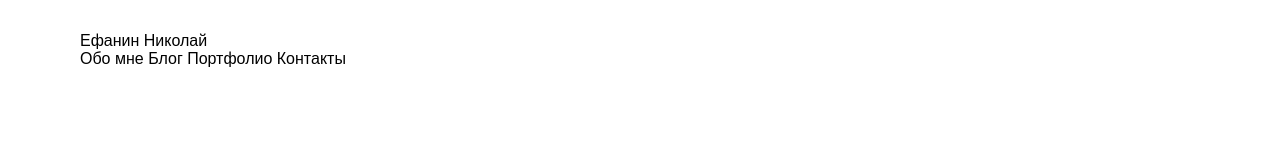
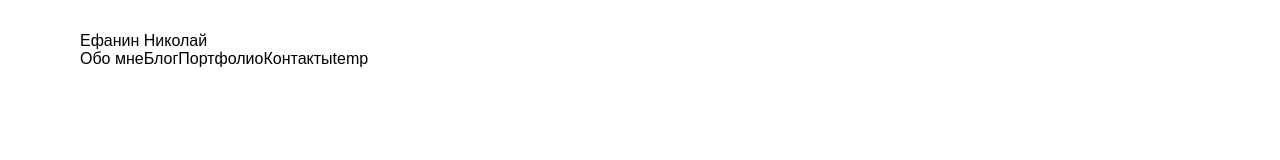
Before and after one commit to efanin04/svelte-test, a SvelteKit app: page / in a window 1280 px wide. Shown: the top 160 px of the page. Built offline with nearby package versions, Linux system fonts and the light colour scheme.

Commit message:
add pages

```diff
--- a/src/routes/+layout.svelte
+++ b/src/routes/+layout.svelte
@@ -2,10 +2,9 @@
     <div class="nav-container">
         <a href="/" class="nav-logo" title="Back to Homepage">Ефанин Николай</a>
         <div class="nav-links">
-            <a href="/about" class="link">Обо мне</a>
-            <a href="/blog" class="link">Блог</a>
-            <a href="projects" class="link">Портфолио</a>
-            <a href="/contact" class="link">Контакты</a>
+           {#each nav as link}
+           <a href={link.href} class="link">{link.title}</a>
+           {/each}
         </div>
     </div>
 </nav>
@@ -15,6 +14,30 @@
     <slot></slot>
 </div>
 
+<script>
+    const nav = [
+        {
+            title: 'Обо мне',
+            href: '/about'
+        },
+        {
+            title: 'Блог',
+            href: '/blog'
+        },
+        {
+            title: 'Портфолио',
+            href: '/project'
+        },
+        {
+            title: 'Контакты',
+            href:'/contact'
+        },
+        {
+            title: 'temp',
+            href:'/temp'
+        }
+    ]
+</script>
 <style>
     .container {
         max-width: 1400px;
```
